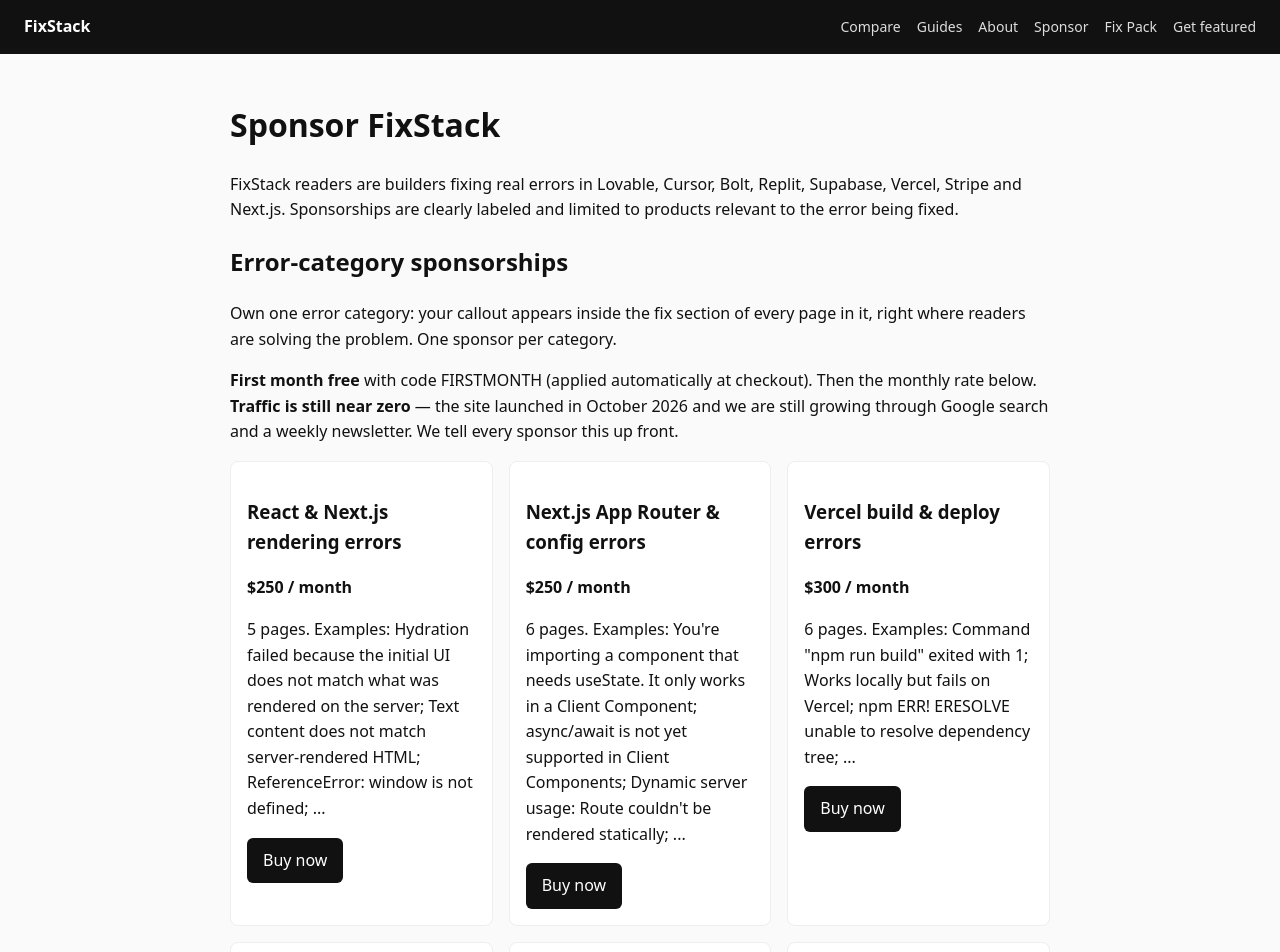
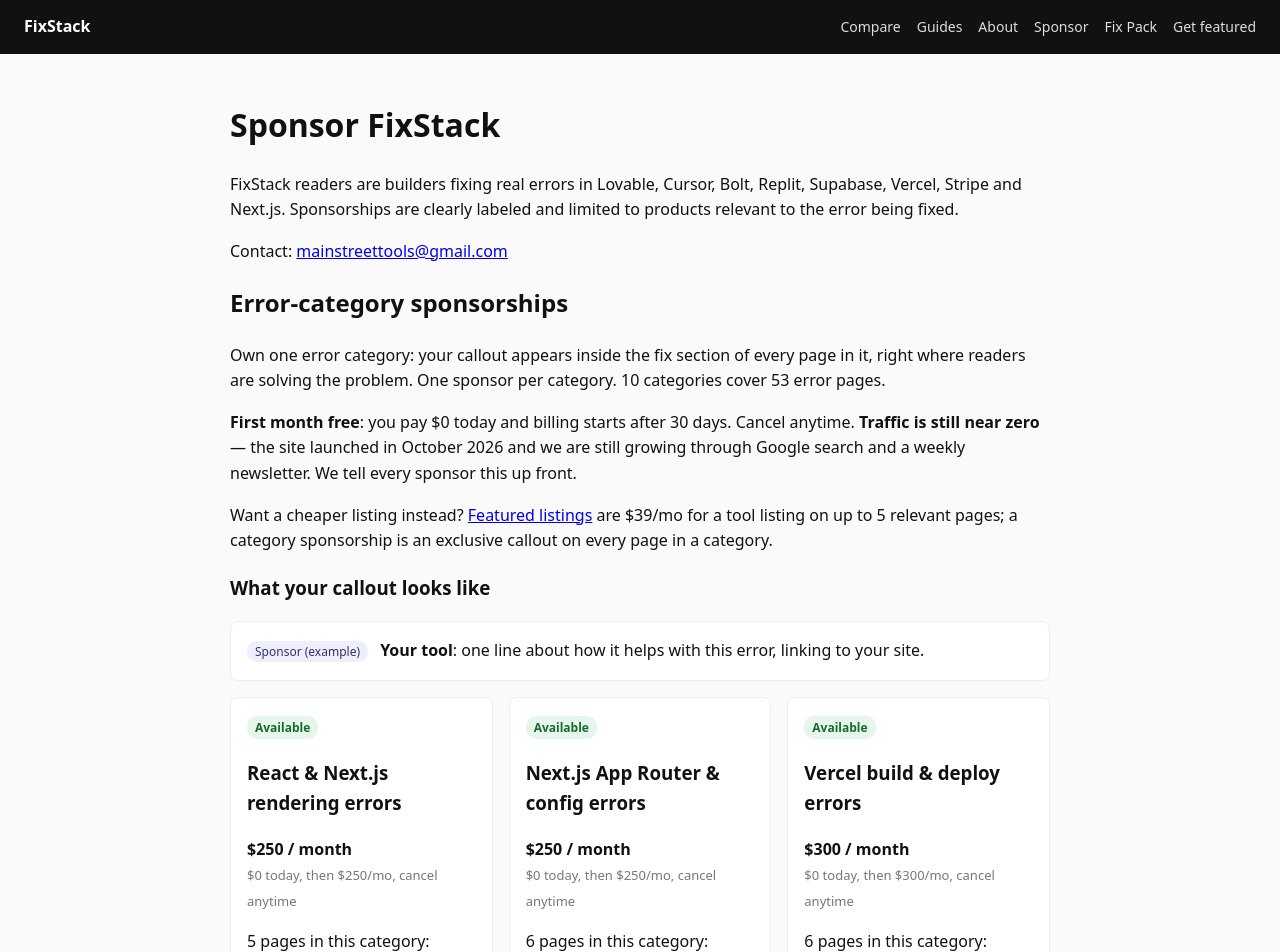
Before and after one commit to mainstreettools-hub/fixstack, a Next.js app: page /sponsor in a window 1280 px wide. Shown: the top 952 px of the page. Built offline with nearby package versions, Linux system fonts and the light colour scheme.

Commit message:
Sponsor checkout: native 30-day trial, thanks page, category labels, availability, contact, featured cross-link

```diff
--- /dev/null
+++ b/app/SponsorCallout.js
@@ -0,0 +1,4 @@
+export default function SponsorCallout({ sponsor, example }) {
+  return (<aside className="tier"><span className="tag">{example ? 'Sponsor (example)' : 'Sponsor'}</span>{' '}
+    {example ? <b>{sponsor.name}</b> : <a href={sponsor.url} rel="sponsored noopener">{sponsor.name}</a>}: {sponsor.tagline}</aside>);
+}
--- a/app/Tier.js
+++ b/app/Tier.js
@@ -1,4 +1,4 @@
-export default function Tier({ name, price, desc, link }) {
-  return (<div className="tier"><h3>{name}</h3><p><strong>{price}</strong></p><p>{desc}</p>
-    {link ? <a className="btn" style={{ background: '#111' }} href={link}>Buy now</a> : <span className="btn" aria-disabled="true">Checkout coming soon</span>}</div>);
+export default function Tier({ name, price, desc, link, label, sub, badge, children }) {
+  return (<div className="tier">{badge}<h3>{name}</h3><p><strong>{price}</strong>{sub && <><br /><span className="fine">{sub}</span></>}</p><p>{desc}</p>{children}
+    {link ? <a className="btn" style={{ background: '#111' }} href={link}>{label || 'Buy now'}</a> : <span className="btn" aria-disabled="true">{label || 'Checkout coming soon'}</span>}</div>);
 }
--- a/app/errors/[slug]/page.js
+++ b/app/errors/[slug]/page.js
@@ -1,3 +1,4 @@
+import SponsorCallout from '../../SponsorCallout';
 import { errors, getError, SITE } from '@/lib/errors';
 import { categoryFor } from '@/lib/categories';
 import { ERROR_CATEGORY_SPONSORS, PREVENTION_TOOLS } from '@/lib/monetization';
@@ -37,7 +38,7 @@
     <h2>Likely causes</h2><ul>{e.causes.map((c, i) => <li key={i}>{c}</li>)}</ul>
     <h2>How to fix it</h2><ol>{e.steps.map((s, i) => <li key={i}><p>{s.text}</p>{s.code && <pre><code>{s.code}</code></pre>}</li>)}</ol>
     {sponsor
-      ? <aside className="tier"><span className="tag">Sponsor</span><a href={sponsor.url} rel="sponsored noopener">{sponsor.name}</a>: {sponsor.tagline}</aside>
+      ? <SponsorCallout sponsor={sponsor} />
       : cat && <aside className="tier fine">Your tool here: sponsor <b>{cat.name}</b> and reach builders fixing these exact errors. <a href="/sponsor/#categories">Learn more</a></aside>}
     {cat && <><h2>Prevent this next time</h2><ul>{cat.prevent.map((p, i) => <li key={i}>{p}</li>)}</ul>
       {cat.tools.includes('betterstack') && <p>Guide: <a href="/guides/uptime-monitoring-better-stack/">catch outages before your users do</a>.</p>}
--- a/app/featured/page.js
+++ b/app/featured/page.js
@@ -3,5 +3,8 @@
 export const metadata = { title: 'Get your tool featured on FixStack', description: 'Feature your developer tool as a recommended solution on relevant FixStack error pages.', alternates: { canonical: '/featured/' } };
 export default function Page() {
   return (<><h1>Get featured</h1><p>Does your tool genuinely solve one of the errors on FixStack? Get listed as a recommended tool on the relevant error pages. Every listing is reviewed for relevance and labeled as featured.</p>
-    <div className="tiers"><Tier name="Featured tool listing" price="$39 / month" desc="Listed on up to 5 relevant error pages, with a short description and link." link={L.featured} /></div></>);
+    <p>A featured listing is $39/mo on up to 5 pages; a <a href="/sponsor/">category sponsorship</a> is an exclusive callout on every page in a category.</p>
+    <p><strong>Traffic is still near zero</strong> — the site launched in October 2026 and we are still growing through Google search and a weekly newsletter. We tell every advertiser this up front.</p>
+    <div className="tiers"><Tier name="Featured tool listing" price="$39 / month" desc="Listed on up to 5 relevant error pages, with a short description and link." link={L.featured} /></div>
+    <p className="fine">Questions: email <a href="mailto:mainstreettools@gmail.com">mainstreettools@gmail.com</a>.</p></>);
 }
--- a/app/globals.css
+++ b/app/globals.css
@@ -15,3 +15,17 @@
 table{width:100%;border-collapse:collapse;margin:16px 0;font-size:14px;background:#fff}
 th,td{border:1px solid #eee;padding:8px 10px;text-align:left;vertical-align:top}
 th{background:#f3f3f3}
+
+.quiz{margin-top:24px}
+.quiz-steps{display:flex;gap:12px;list-style:none;padding:0;margin:0 0 20px;flex-wrap:wrap;font-size:13px;color:#888}
+.quiz-steps .on{color:#111;font-weight:700}
+.quiz-steps .done{color:#336}
+.quiz-options{display:grid;grid-template-columns:repeat(auto-fit,minmax(140px,1fr));gap:10px;margin-top:12px}
+.quiz-options-wide{grid-template-columns:1fr}
+.quiz-option{display:flex;flex-direction:column;align-items:flex-start;gap:4px;text-align:left;padding:12px 14px;background:#fff;border:1px solid #ddd;border-radius:8px;cursor:pointer;font:inherit;color:#111}
+.quiz-option:hover{border-color:#111}
+.quiz-option strong{font-weight:600}
+.linkish{background:none;border:none;padding:0;color:#336;text-decoration:underline;cursor:pointer;font:inherit}
+.quiz-news{margin-top:28px}
+.quiz-news h3{margin-top:0}
+.tier{min-width:0;overflow-wrap:anywhere;word-break:break-word}.tier ul{padding-left:18px}.badge{display:inline-block;font-size:12px;font-weight:600;padding:2px 8px;border-radius:10px;background:#e6f6ea;color:#17692f}.badge.sold{background:#f3e3e3;color:#8a1f1f}
--- a/app/sponsor/page.js
+++ b/app/sponsor/page.js
@@ -1,28 +1,37 @@
 import Tier from '../Tier';
+import SponsorCallout from '../SponsorCallout';
 import { CATEGORY_SPONSOR, categorySponsorCheckout } from '@/lib/payments';
 import { CATEGORIES } from '@/lib/categories';
 import { errors } from '@/lib/errors';
 export const metadata = { title: 'Sponsor FixStack', description: 'Reach developers and AI app builders at the exact moment they are fixing errors in Lovable, Cursor, Supabase, Vercel, Stripe and Next.js.', alternates: { canonical: '/sponsor/' } };
+const short = n => n.replace(/ errors$/, '');
 export default function Page() {
+  const total = CATEGORIES.reduce((n, c) => n + c.slugs.length, 0);
   return (<><h1>Sponsor FixStack</h1><p>FixStack readers are builders fixing real errors in Lovable, Cursor, Bolt, Replit, Supabase, Vercel, Stripe and Next.js. Sponsorships are clearly labeled and limited to products relevant to the error being fixed.</p>
+    <p>Contact: <a href="mailto:mainstreettools@gmail.com">mainstreettools@gmail.com</a></p>
     <h2 id="categories">Error-category sponsorships</h2>
-    <p>Own one error category: your callout appears inside the fix section of every page in it, right where readers are solving the problem. One sponsor per category.</p>
-    <p><strong>First month free</strong> with code {CATEGORY_SPONSOR.firstMonthCode} (applied automatically at checkout). Then the monthly rate below. <strong>Traffic is still near zero</strong> — the site launched in October 2026 and we are still growing through Google search and a weekly newsletter. We tell every sponsor this up front.</p>
-    <div className="tiers">
+    <p>Own one error category: your callout appears inside the fix section of every page in it, right where readers are solving the problem. One sponsor per category. {CATEGORIES.length} categories cover {total} error pages.</p>
+    <p><strong>First month free</strong>: you pay $0 today and billing starts after {CATEGORY_SPONSOR.trialDays} days. Cancel anytime. <strong>Traffic is still near zero</strong> — the site launched in October 2026 and we are still growing through Google search and a weekly newsletter. We tell every sponsor this up front.</p>
+    <p>Want a cheaper listing instead? <a href="/featured/">Featured listings</a> are $39/mo for a tool listing on up to 5 relevant pages; a category sponsorship is an exclusive callout on every page in a category.</p>
+    <h3>What your callout looks like</h3>
+    <SponsorCallout example sponsor={{ name: 'Your tool', tagline: 'one line about how it helps with this error, linking to your site.' }} />
+    <div className="tiers" style={{ marginTop: 16 }}>
       {CATEGORIES.map(c => {
         const price = CATEGORY_SPONSOR.prices[c.id];
-        const examples = c.slugs.slice(0, 3).map(s => errors.find(e => e.slug === s)?.title).filter(Boolean).join('; ');
-        const more = c.slugs.length > 3 ? '; ...' : '';
+        const sold = CATEGORY_SPONSOR.status[c.id] === 'sold';
+        const titles = c.slugs.map(s => errors.find(e => e.slug === s)?.title).filter(Boolean);
         return (
-          <Tier
-            key={c.id}
-            name={c.name}
+          <Tier key={c.id} name={c.name}
+            badge={<span className={sold ? 'badge sold' : 'badge'}>{sold ? 'Taken' : 'Available'}</span>}
             price={price ? `$${price} / month` : 'Pricing on request'}
-            desc={`${c.slugs.length} pages. Examples: ${examples}${more}`}
-            link={categorySponsorCheckout(c.id)}
-          />
+            sub={price ? `$0 today, then $${price}/mo, cancel anytime` : ''}
+            desc={`${c.slugs.length} pages in this category:`}
+            link={sold ? '' : categorySponsorCheckout(c.id)}
+            label={sold ? 'Taken' : `Start free month — ${short(c.name)}`}>
+            <ul className="fine">{titles.map(t => <li key={t}>{t}</li>)}</ul>
+          </Tier>
         );
       })}
     </div>
-    <p className="fine">Questions: use the contact on the <a href="/about/">About</a> page.</p></>);
+    <p className="fine">Questions: email <a href="mailto:mainstreettools@gmail.com">mainstreettools@gmail.com</a>.</p></>);
 }
--- a/lib/payments.js
+++ b/lib/payments.js
@@ -7,9 +7,14 @@
 };
 
 // Error-category sponsorships (monthly). Keyed by category id from lib/categories.js.
-// firstMonthCode FIRSTMONTH = 100% off the first invoice (once); prefilled on Buy links.
+// Free first month is native to each Payment Link (subscription_data.trial_period_days=30),
+// so checkout shows $0 due today immediately. No promo code prefill (it would stack).
+// After completion, links redirect to /sponsor/thanks/.
 export const CATEGORY_SPONSOR = {
-  firstMonthCode: 'FIRSTMONTH',
+  firstMonthCode: '',
+  trialDays: 30,
+  // Set a category to 'sold' to flag it as taken on /sponsor.
+  status: {},
   prices: {
     'stripe-payments': 350,
     'supabase-auth': 350,
```
Also changed, not shown: app/sponsor/thanks/page.js (added, +10 -0 lines).
